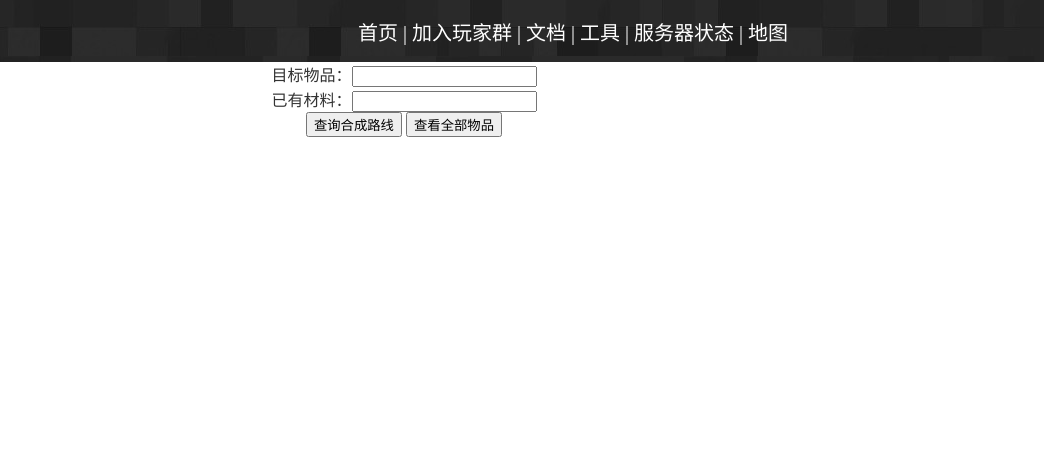
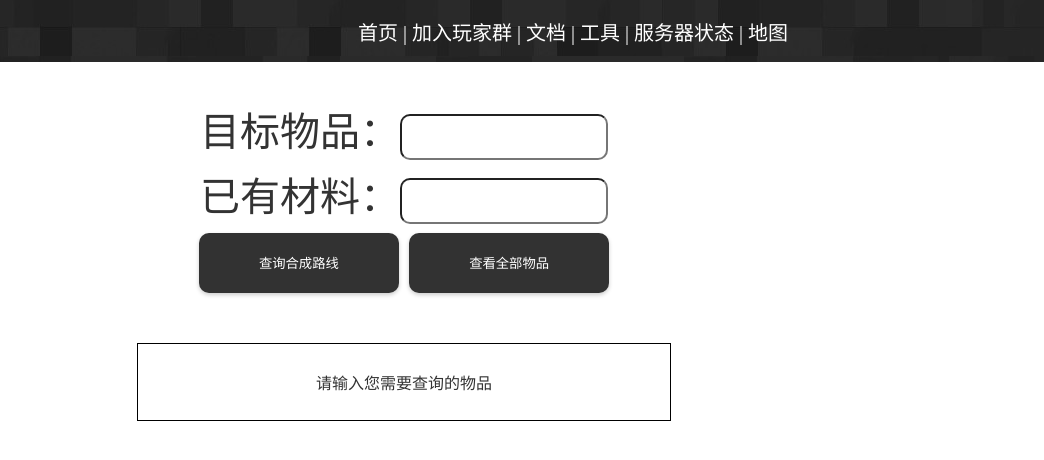
Before and after one commit to 03mc/03mc.github.io, a plain HTML site: page tool/index.html in a window 1280 px wide. Shown: the full height of the page, 236-1280 px from the left. Drawn offline with Linux system fonts and the light colour scheme.

Commit message:
优化tool的样式

```diff
--- a/documentation/assets/style.css
+++ b/documentation/assets/style.css
@@ -47,6 +47,10 @@ a:hover {
 	color: #fff;
 }
 
+.sidebar ul li a:hover {
+	color: #fc0;
+}
+
 .not-supported{
 	display: none;
 }
--- a/tool/assets/style.css
+++ b/tool/assets/style.css
@@ -1,3 +1,46 @@
-main{
+main {
     text-align: center;
+    padding: flex;
+    justify-content: center;
 }
+
+main>div {
+    margin: 100px;
+}
+
+.query-form {
+    font-size: 40px;
+}
+
+.query-form input {
+    position: relative;
+    top: -5px;
+    width: 200px;
+    height: 40px;
+    border-radius: 10px;
+    color: black;
+}
+
+.query-form button {
+    width: 200px;
+    height: 60px;
+    border-radius: 10px;
+    background-color: rgb(50, 50, 50);
+    color: white;
+    border: none;
+    box-shadow: 0px 2px 4px rgba(0, 0, 0, 0.2);
+}
+
+
+.query-form button:hover {
+    background-color: rgba(45, 45, 45);
+}
+
+.output {
+    position: relative;
+    top: -50px;
+    width: 40vw;
+    margin: 20px;
+    padding: 10px;
+    border: 1px solid black;
+}
--- a/tool/index.html
+++ b/tool/index.html
@@ -6,13 +6,22 @@
   <meta http-equiv="X-UA-Compatible" content="IE=Edge">
   <meta name="source" content="https://github.com/FlyCloudC/Utils-and-Games">
   <meta name="viewport" content="width=device-width, initial-scale=1.0">
-  <title>粘液科技计算器</title>
+  <title>粘液科技合成小助手</title>
   <script src="assets/table.js"></script>
   <script src="assets/script.js"></script>
   <link rel="stylesheet" href="/styles/style.css" />
   <link rel="stylesheet" href="assets/style.css" />
   <link rel="icon" type="image/x-icon" href="/favicon.ico" />
 </head>
+
+<script>
+  // 监听回车键事件
+  document.addEventListener('keydown', function(event) {
+    if (event.key === 'Enter') {
+      document.getElementById('query-button').click();
+    }
+  });
+</script>
 
 <body>
   <header class="primary">
@@ -29,14 +38,16 @@
     </nav>
   </header>
   <main>
-  目标物品：<input id='target-input'></br>
-  已有材料：<input id='ignore-input'></br>
-  <button id='query-button' onclick='query()'>查询合成路线</button>
-  <button id='show-all-button' onclick='showAllItem()'>查看全部物品</button>
-  <p id='output'></p>
+    <div class="query-form">
+      目标物品：<input id='target-input'></br>
+      已有材料：<input id='ignore-input'></br>
+      <button id='query-button' onclick='query()'>查询合成路线</button>
+      <button id='show-all-button' onclick='showAllItem()'>查看全部物品</button>
+    </div>
+    <div class="output" style="margin: auto;">
+      <p id='output'>请输入您需要查询的物品</p>
+    </div>
   </main>
-  <footer>
-  </footer>
 </body>
 
 </html>
```
